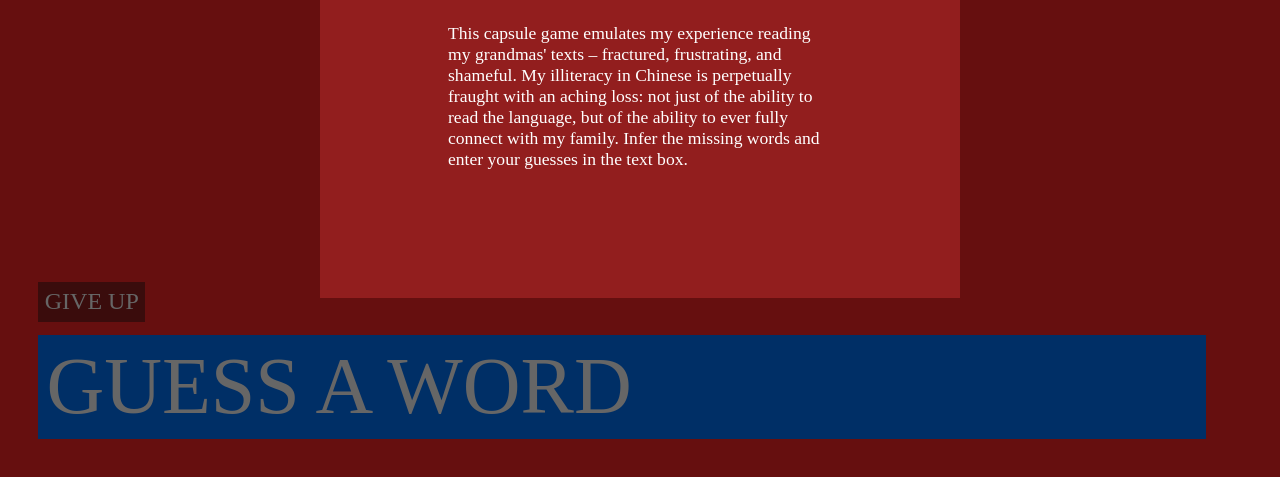
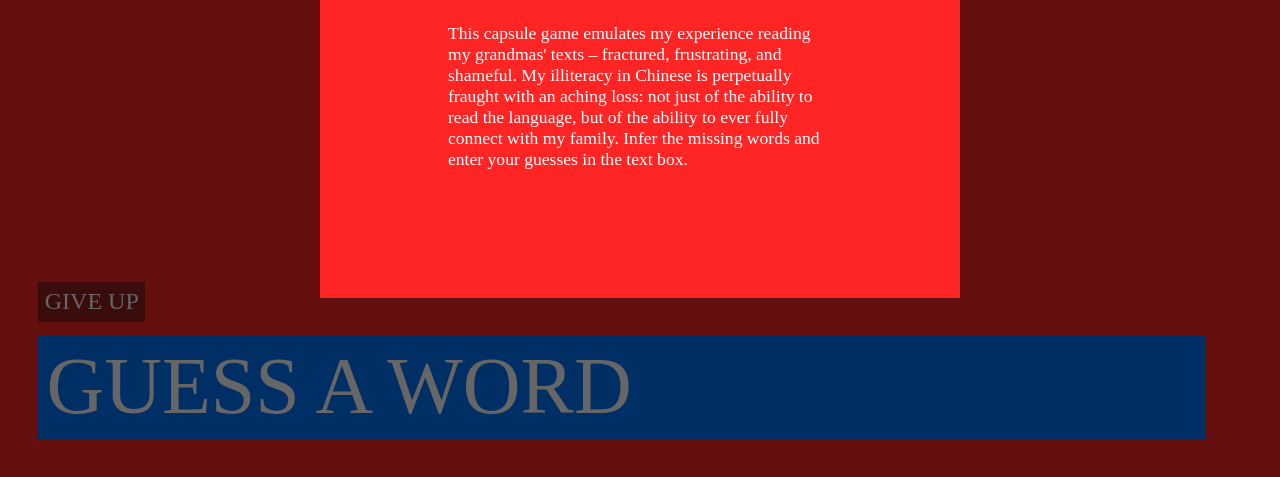
Before and after one commit to ashley-cai/illiteracy-souvenirs, a website: page index.html in a window 1280 px wide. Shown: the part 323-800 px from the top of the page. Drawn offline with Linux system fonts and the light colour scheme; a web font is replaced by a local one.

Commit message:
modal bg change

```diff
--- a/styles.scss
+++ b/styles.scss
@@ -92,7 +92,7 @@
     z-index: 1;
     position: absolute;
     color: white;
-    background-color: var(--darkred);
+    background-color: var(--red);
     top: 20vh;
     left: 0;
     right: 0;
```
Also changed, not shown: styles.css.
